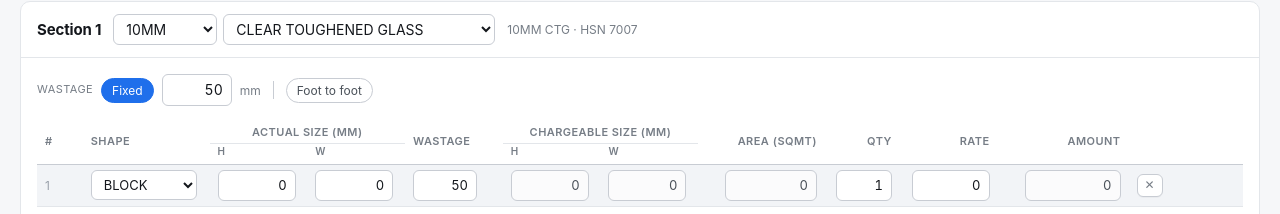
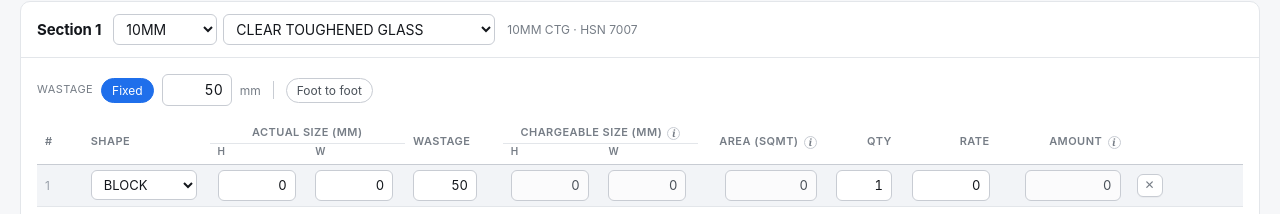
Before and after one commit to PrasanKumar93/milan, a React (Vite) app in the folder app/: page / in a window 1280 px wide. Shown: the part 501-715 px from the top of the page. Built offline with nearby package versions, Linux system fonts and the light colour scheme.

Commit message:
Add info icons to headings for derived fields explanations and implement formula hints

```diff
--- a/app/src/components/LineGrid.tsx
+++ b/app/src/components/LineGrid.tsx
@@ -3,8 +3,9 @@ import type { ComputedLine, ComputedSection } from "../core/engine";
 import type { Line, Quote } from "../core/types";
 import { formatInches } from "../core/units";
 import { shapes } from "../data/masters";
-import { Button, DimensionField, NumberField, OverrideDot, Select } from "../ui/controls";
+import { Button, DimensionField, Info, NumberField, OverrideDot, Select } from "../ui/controls";
 import { LineColumns } from "./columns";
+import { amountHint, areaHint, chargeableHint } from "./formulas";
 
 /**
  * The entry grid. What was measured and what was agreed — size, wastage, count
@@ -56,11 +57,12 @@ export function LineGrid({
               Actual size ({unit})
             </th>
             <th rowSpan={2}>Wastage</th>
+            {/* The three columns the app fills in for itself say so, and say how. */}
             <th className="grid__group" colSpan={2}>
-              Chargeable size ({unit})
+              Chargeable size ({unit}) <Info hint={chargeableHint(computed, quote)} />
             </th>
             <th rowSpan={2} className="num">
-              Area ({quote.printUnit})
+              Area ({quote.printUnit}) <Info hint={areaHint(computed, quote)} />
             </th>
             <th rowSpan={2} className="num">
               Qty
@@ -69,7 +71,7 @@ export function LineGrid({
               Rate
             </th>
             <th rowSpan={2} className="num">
-              Amount
+              Amount <Info hint={amountHint(computed)} />
             </th>
             <th rowSpan={2} />
           </tr>
--- /dev/null
+++ b/app/src/components/formulas.ts
@@ -0,0 +1,93 @@
+import type Decimal from "decimal.js";
+import type { ComputedSection } from "../core/engine";
+import type { Quote } from "../core/types";
+import { SQFT_PER_SQM, formatInches } from "../core/units";
+
+/**
+ * The worked-out columns, in words.
+ *
+ * The whole point of the screen is that nothing about a price is hidden
+ * (dev-plan §2.8), so each of the columns the app fills in for itself says what
+ * it did — the rule in the heading, and the first row of this very section put
+ * through it, because a formula with the operator's own numbers in it is read
+ * far quicker than one with letters.
+ *
+ * The rule is not restated here: every explanation is built from the same
+ * section and quote the engine calculated from, so a quote in inches or a
+ * section on foot to foot explains itself accordingly.
+ */
+
+const round = (value: Decimal, places: number) => value.toDecimalPlaces(places).toString();
+
+/** A size the way the row shows it: eighths for an inch quote, plain millimetres otherwise. */
+const size = (quote: Quote) => (value: Decimal | number) => {
+  const n = typeof value === "number" ? value : value.toNumber();
+  return quote.inputUnit === "inch" ? formatInches(n) : String(n);
+};
+
+const lines = (rule: string, example?: string) =>
+  example ? `${rule}\n\nRow 1:  ${example}` : rule;
+
+/** Actual plus the allowance, or up to the next foot — whichever this section is on. */
+export function chargeableHint(computed: ComputedSection, quote: Quote): string {
+  const show = size(quote);
+  const first = computed.lines[0];
+
+  if (computed.section.wastageRule === "foot_to_foot") {
+    const nextFoot =
+      quote.inputUnit === "mm"
+        ? "the next whole foot (304.8 mm) and then up to the next 5 mm"
+        : "the next whole foot (12 in)";
+
+    return lines(
+      `Chargeable = the actual size taken up to ${nextFoot}. A size that already lands on a foot is left where it is.`,
+      first &&
+        `${show(first.line.actualH)} → ${show(first.chargeableH.value)} and ${show(first.line.actualW)} → ${show(first.chargeableW.value)}`,
+    );
+  }
+
+  return lines(
+    "Chargeable = actual + wastage, the same allowance added to the height and to the width.",
+    first &&
+      `${show(first.line.actualH)} + ${show(first.wastage)} = ${show(first.chargeableH.value)} and ${show(first.line.actualW)} + ${show(first.wastage)} = ${show(first.chargeableW.value)}`,
+  );
+}
+
+/** The printed area, in whichever pair of units the quote is being typed and priced in. */
+export function areaHint(computed: ComputedSection, quote: Quote): string {
+  const show = size(quote);
+  const first = computed.lines[0];
+
+  /*
+   * Bracketed even where the precedence would hold without it: the reader is
+   * checking a price, not parsing an expression, and each pair of brackets is a
+   * step they can do in their head — the height in metres, the width in metres,
+   * then the two multiplied, then the count.
+   */
+  const shape = (h: string, w: string, qty: string) => {
+    if (quote.inputUnit === "mm") {
+      const metres = `((${h} ÷ 1000) × (${w} ÷ 1000)) × ${qty}`;
+      return quote.printUnit === "SQFT" ? `(${metres}) × ${SQFT_PER_SQM}` : metres;
+    }
+
+    const feet = `((${h} × ${w}) ÷ 144) × ${qty}`;
+    return quote.printUnit === "SQMT" ? `(${feet}) ÷ ${SQFT_PER_SQM}` : feet;
+  };
+
+  return lines(
+    `Area = ${shape("chargeable H", "chargeable W", "qty")}, so the count is already in it.`,
+    first &&
+      `${shape(show(first.chargeableH.value), show(first.chargeableW.value), String(first.line.qty))} = ${round(first.area.value, 6)}`,
+  );
+}
+
+/** What the line is worth: the area at the rate, the count having been counted already. */
+export function amountHint(computed: ComputedSection): string {
+  const first = computed.lines[0];
+
+  return lines(
+    "Amount = area × rate. The rate is per unit of area, and the count is inside the area.",
+    first &&
+      `${round(first.area.value, 6)} × ${first.line.rate} = ${round(first.amount.value, 2)}`,
+  );
+}
--- a/app/src/index.css
+++ b/app/src/index.css
@@ -386,6 +386,36 @@ h3 {
   border-radius: 50%;
   background: var(--warn);
   flex: 0 0 auto;
+}
+
+/* The mark on a heading the app fills in for itself. Sized in its own em so it
+   stays small against the uppercase heading it sits in, and lower case because
+   the heading's text-transform would otherwise shout it. */
+.info {
+  display: inline-flex;
+  align-items: center;
+  justify-content: center;
+  width: 13px;
+  height: 13px;
+  margin-left: 2px;
+  border: 1px solid var(--border-strong);
+  border-radius: 50%;
+  font-family: Georgia, "Times New Roman", serif;
+  font-size: 10px;
+  font-style: italic;
+  font-weight: 600;
+  line-height: 1;
+  text-transform: none;
+  color: var(--text-tertiary);
+  cursor: help;
+  vertical-align: middle;
+}
+
+.info:hover,
+.info:focus-visible {
+  border-color: var(--accent);
+  color: var(--accent);
+  outline: none;
 }
 
 .modal {
--- a/app/src/ui/controls.tsx
+++ b/app/src/ui/controls.tsx
@@ -380,6 +380,20 @@ export function OverrideDot({ title }: { title: string }) {
   return <span className="dot" title={title} />;
 }
 
+/**
+ * The mark beside a heading that the app fills in for itself: hover it and the
+ * browser shows the rule and what it did to the first row. A native tooltip
+ * rather than a bubble of our own, because the grid scrolls sideways on a narrow
+ * window and anything we drew would be cut off at the edge of it.
+ */
+export function Info({ hint }: { hint: string }) {
+  return (
+    <span className="info" title={hint} aria-label={hint} tabIndex={0} role="note">
+      i
+    </span>
+  );
+}
+
 export function Callout({
   tone = "info",
   title,
```
Also changed, not shown: 3 other files (tests, documents, lock files or other folders).
